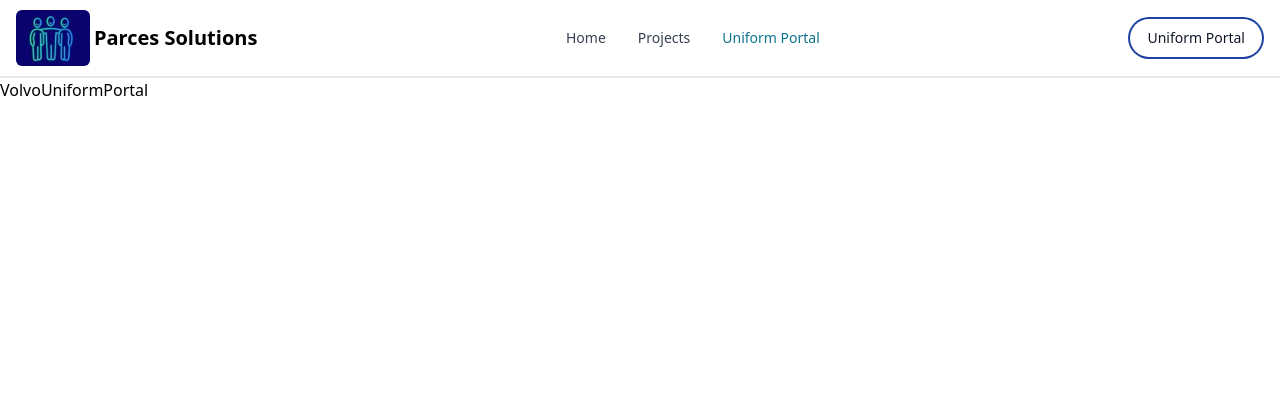
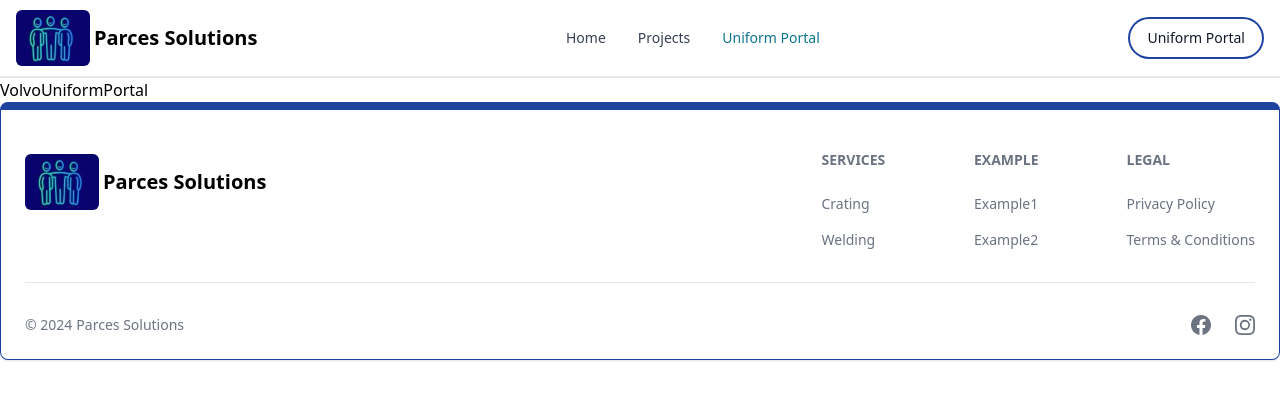
Before and after one commit to ParcesSolutions/parces-solution, a React (Vite) app in the folder client/: page /uniform-portal in a window 1280 px wide. Shown: the top 400 px of the page. Built offline with nearby package versions, Linux system fonts and the light colour scheme.

Commit message:
create the footer component

```diff
--- a/client/src/App.jsx
+++ b/client/src/App.jsx
@@ -1,12 +1,13 @@
-import {BrowserRouter, Routes, Route} from 'react-router-dom'
-import React from 'react'
-import Home from './pages/Home'
-import SignIn from './pages/SignIn'
-import Dashboard from './pages/Dashboard'
-import Projects from './pages/Projects'
-import Header from './components/Header'
-import VolvoUniformPortal from './pages/VolvoUniformPortal'
-import SignUp from './pages/SignUp'
+import {BrowserRouter, Routes, Route} from 'react-router-dom';
+import React from 'react';
+import Home from './pages/Home';
+import SignIn from './pages/SignIn';
+import Dashboard from './pages/Dashboard';
+import Projects from './pages/Projects';
+import Header from './components/Header';
+import VolvoUniformPortal from './pages/VolvoUniformPortal';
+import SignUp from './pages/SignUp';
+import FooterCom from './components/Footer';
 
 
 export default function App() {
@@ -21,6 +22,7 @@ export default function App() {
         <Route path="/dashboard" element={<Dashboard />} />
         <Route path="/uniform-portal" element={<VolvoUniformPortal />} />
       </Routes>
+        <FooterCom />
     </BrowserRouter>
   )
 }
--- /dev/null
+++ b/client/src/components/Footer.jsx
@@ -0,0 +1,74 @@
+import { Footer } from 'flowbite-react';
+import React from 'react';
+import parces_small_logo from '../logo/parces_small_logo.jpg';
+import { Link } from 'react-router-dom';
+import { BsFacebook, BsInstagram } from 'react-icons/bs';
+
+function FooterCom() {
+  return (
+    <Footer container className='border border-t-8 border-blue-800'>
+        <div className='w-full max-w-7xl mx-auto'>
+            <div className='grid w-full justify-between sm:flex md:grid-cols-1'>
+                <div className="mt-5">
+                  <Link to='/' className='self-center whitespace-nowrap text-lg sm:text-xl flex'>
+                    <span><img className='h-10 sm:h-14 rounded-md' src={parces_small_logo} alt="parces solutions logo"/></span>
+                    <h1 className='self-center pl-1 font-semibold dark:text-white'>Parces Solutions</h1>
+                  </Link>
+                </div>
+                <div className="grid grid-cols-2 gap-8 mt-4 sm:grid-cols-3 sm:gap-6">
+                  <div>
+                    <Footer.Title title='Services' />
+                    {/* {group of links for services offered} */}
+                    <Footer.LinkGroup col>
+                      <Footer.Link href='/projects' target='_blank' rel='noopener noreferrer' /*link for "crating" that opens in new page*/>
+                        Crating
+                      </Footer.Link>
+                      <Footer.Link href='/projects' target='_blank' rel='noopener noreferrer' /*link for "Welding" that opens in new page*/>
+                        Welding
+                      </Footer.Link>
+                    </Footer.LinkGroup>
+                  </div>
+                  <div>
+                    <Footer.Title title='Example' />
+                    {/* {group of links for services offered} */}
+                    <Footer.LinkGroup col>
+                      <Footer.Link href='#' target='_blank' rel='noopener noreferrer' /*link for "example1" that opens in new page*/>
+                        Example1
+                      </Footer.Link>
+                      <Footer.Link href='#' target='_blank' rel='noopener noreferrer' /*link for "example2" that opens in new page*/>
+                        Example2
+                      </Footer.Link>
+                    </Footer.LinkGroup>
+                  </div>
+                  <div>
+                    <Footer.Title title='Legal' />
+                    {/* {group of links for services offered} */}
+                    <Footer.LinkGroup col>
+                      <Footer.Link href='#' target='_blank' rel='noopener noreferrer' /*link for "Privacy Policy" that opens in new page*/>
+                        Privacy Policy
+                      </Footer.Link>
+                      <Footer.Link href='#' target='_blank' rel='noopener noreferrer' /*link for "Terms &amp; Conditions" that opens in new page*/>
+                        Terms &amp; Conditions
+                      </Footer.Link>
+                    </Footer.LinkGroup>
+                  </div>
+                </div>
+            </div>
+            <Footer.Divider />
+            <div className='w-full sm:flex sm:items-center sm:justify-between'>
+              <Footer.Copyright
+                href='#'
+                by="Parces Solutions"
+                year={new Date().getFullYear()}
+              />
+              <div className='flex gap-6 sm:mt-0 mt-4 sm:justify-center'>
+                <Footer.Icon href='#' icon={BsFacebook} />
+                <Footer.Icon href='#' icon={BsInstagram} />
+              </div>
+            </div>
+        </div>
+    </Footer>
+  )
+}
+
+export default FooterCom
--- a/client/src/pages/SignUp.jsx
+++ b/client/src/pages/SignUp.jsx
@@ -76,7 +76,7 @@ function SignUp() {
     }
 
   return (
-    <div className='min-h-screen mt-20 flex justify-center'>
+    <div className='min-h-screen mt-20 mb-20 flex justify-center'>
         <div className=''>
             <div className='p-3 max-w-3xl mx-auto md:items-center'>
                 <div className='flex justify-center items-center'>
```
Also changed, not shown: 1 other file (tests, documents, lock files or other folders).
